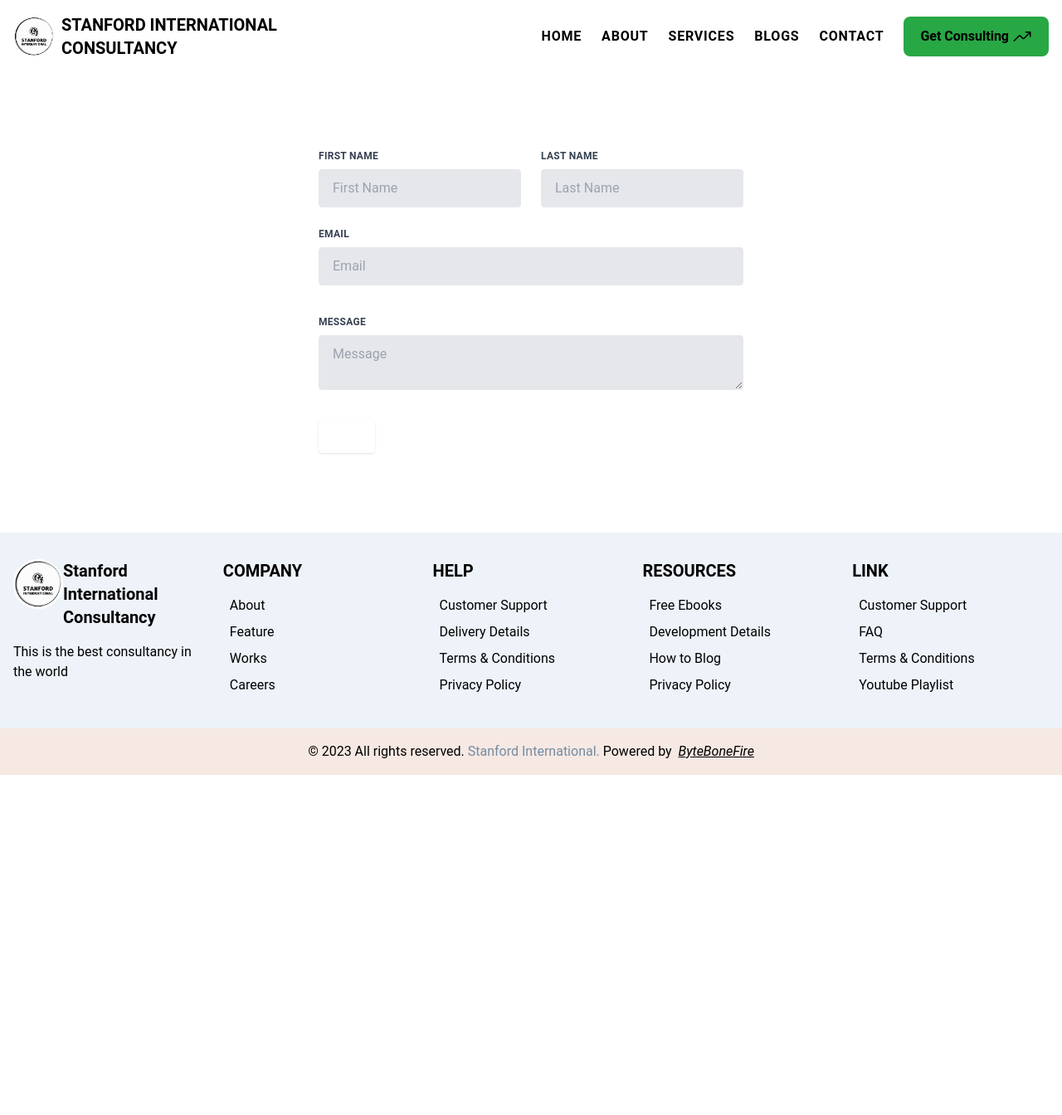
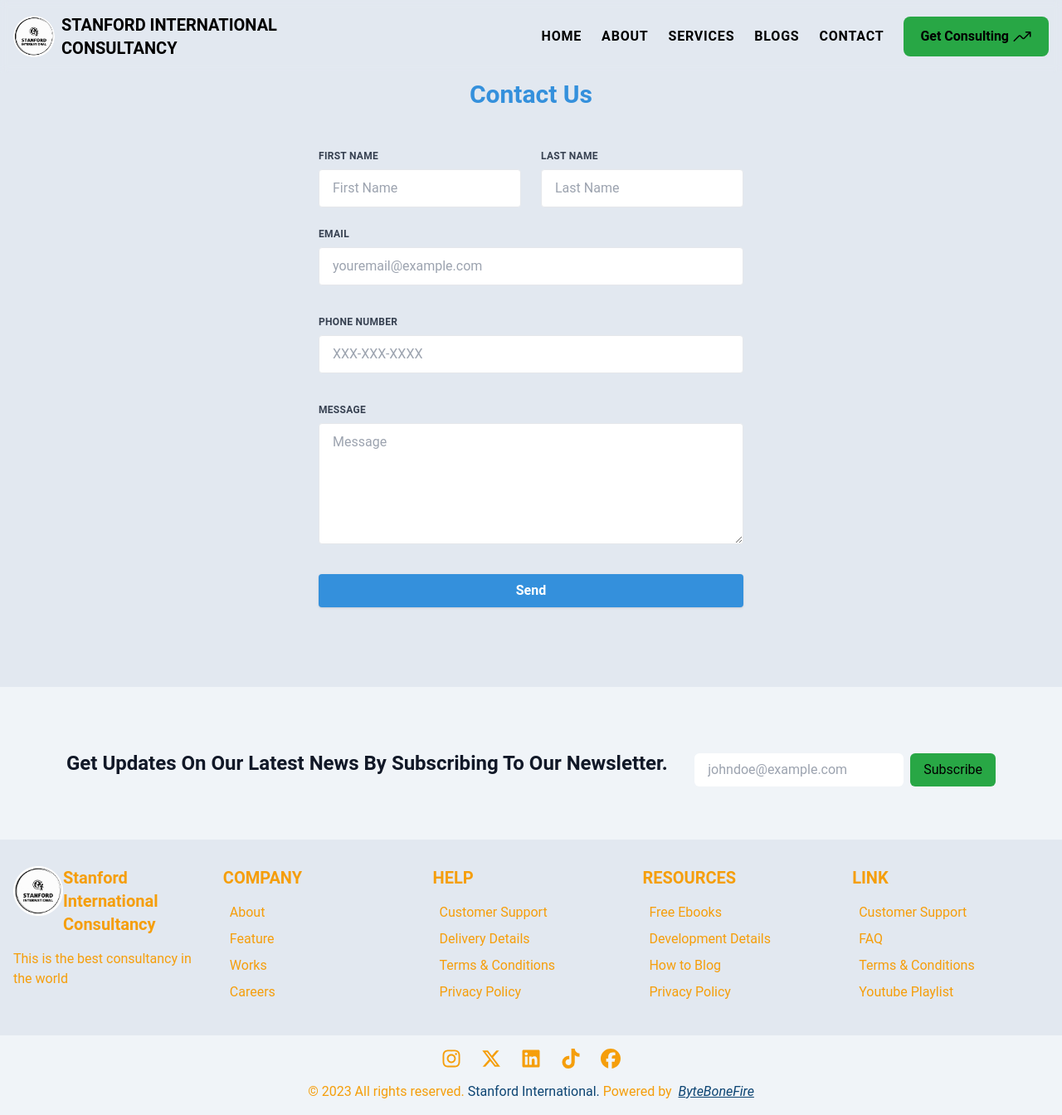
Before and after one commit to ByteBoneFire/standford-international, a React (Vite) app: page /contact in a window 1280 px wide. Shown: the whole page at 83% size. Before the commit the page ends 934 px from the top, so only its background shows below. Built offline with nearby package versions, Linux system fonts and the light colour scheme.

Commit message:
complete makeover for the color combinations

```diff
--- a/src/components/About.jsx
+++ b/src/components/About.jsx
@@ -1,9 +1,8 @@
 import React from 'react';
-
 function About() {
   return (
-    <section className="about py-24">
-      <div className="container mx-auto">
+      <section className="about w-full min-h-4/5 bg-bgSecondary py-24">
+        <div className="container mx-auto my-auto">
           <h2 data-aos="fade-up" className="text-3xl font-semibold text-primary text-center mb-12">
             About Us
           </h2>
@@ -12,6 +11,7 @@ function About() {
           </p>
         </div>
       </section>
+
   );
 }
 
--- a/src/components/Contact.jsx
+++ b/src/components/Contact.jsx
@@ -1,9 +1,10 @@
 import React from 'react';
-
+import NewsletterSignupSection from './homePage/NewsletterSignupSection';
 function Contact() {
   return (
-    <section className="contact py-24">
-      <div className="container mx-auto">
+    <>
+    <section className="contact bg-bgSecondary py-24">
+      <div className="container mx-auto my-auto">
         <h2 data-aos="fade-up" className="text-3xl font-semibold text-primary text-center mb-12">
           Contact Us
         </h2>
@@ -13,13 +14,13 @@ function Contact() {
               <label className="block uppercase tracking-wide text-gray-700 text-xs font-bold mb-2" htmlFor="grid-first-name">
                 First Name
               </label>
-              <input className="appearance-none block w-full bg-gray-200 text-gray-700 border border-gray-200 rounded py-3 px-4 leading-tight focus:outline-none focus:bg-white focus:border-gray-500" id="grid-first-name" type="text" placeholder="First Name" />
+              <input className="appearance-none block w-full bg-white-200 text-gray-700 border border-gray-200 rounded py-3 px-4 leading-tight focus:outline-none focus:bg-white focus:border-gray-500" id="grid-first-name" type="text" placeholder="First Name" />
             </div>
             <div className="w-full md:w-1/2 px-3">
               <label className="block uppercase tracking-wide text-gray-700 text-xs font-bold mb-2" htmlFor="grid-last-name">
                 Last Name
               </label>
-              <input className="appearance-none block w-full bg-gray-200 text-gray-700 border border-gray-200 rounded py-3 px-4 leading-tight focus:outline-none focus:bg-white focus:border-gray-500" id="grid-last-name" type="text" placeholder="Last Name" />
+              <input className="appearance-none block w-full bg-white-200 text-gray-700 border border-gray-200 rounded py-3 px-4 leading-tight focus:outline-none focus:bg-white focus:border-gray-500" id="grid-last-name" type="text" placeholder="Last Name" />
             </div>
           </div>
           <div className="flex flex-wrap -mx-3 mb-6">
@@ -27,7 +28,15 @@ function Contact() {
               <label className="block uppercase tracking-wide text-gray-700 text-xs font-bold mb-2" htmlFor="grid-password">
                 Email
               </label>
-              <input className="appearance-none block w-full bg-gray-200 text-gray-700 border border-gray-200 rounded py-3 px-4 mb-3 leading-tight focus:outline-none focus:bg-white focus:border-gray-500" id="grid-email" type="email" placeholder="Email" />
+              <input className="appearance-none block w-full bg-white-200 text-gray-700 border border-gray-200 rounded py-3 px-4 mb-3 leading-tight focus:outline-none focus:bg-white focus:border-gray-500" id="grid-email" type="email" placeholder="youremail@example.com" />
+            </div>
+          </div>
+          <div className="flex flex-wrap -mx-3 mb-6">
+            <div className="w-full px-3">
+              <label className="block uppercase tracking-wide text-gray-700 text-xs font-bold mb-2" htmlFor="grid-password">
+                Phone Number
+              </label>
+              <input className="appearance-none block w-full bg-white-200 text-gray-700 border border-gray-200 rounded py-3 px-4 mb-3 leading-tight focus:outline-none focus:bg-white focus:border-gray-500" id="grid-phone" type="tel" placeholder="XXX-XXX-XXXX" />
             </div>
           </div>
           <div className="flex flex-wrap -mx-3 mb-6">
@@ -35,20 +44,22 @@ function Contact() {
               <label className="block uppercase tracking-wide text-gray-700 text-xs font-bold mb-2" htmlFor="grid-password">
                 Message
               </label>
-              <textarea className="appearance-none block w-full bg-gray-200 text-gray-700 border border-gray-200 rounded py-3 px-4 mb-3 leading-tight focus:outline-none focus:bg-white focus:border-gray-500" id="grid-message" placeholder="Message" />
+              <textarea rows={6} className="appearance-none block w-full bg-white-200 text-gray-700 border border-gray-200 rounded py-3 px-4 mb-3 leading-tight focus:outline-none focus:bg-white focus:border-gray-500" id="grid-message" placeholder="Message" />
             </div>
           </div>
           <div className="md:flex md:items-center">
-            <div className="md:w-1/3">
-              <button className="shadow bg-accent hover:bg-blue-400 focus:shadow-outline focus:outline-none text-white font-bold py-2 px-4 rounded" type="button">
+            <div className="md:w-full">
+              <button className="shadow bg-primary w-full hover:bg-blue-400 focus:shadow-outline focus:outline-none text-white font-bold py-2 px-4 rounded" type="button">
                 Send
               </button>
             </div>
-            <div className="md:w-2/3"></div>
+            {/* <div className="md:w-2/3"></div> */}
           </div>
         </form>
       </div>
     </section>
+      <NewsletterSignupSection />
+    </>
   );
 }
 
--- a/src/components/Navbar.jsx
+++ b/src/components/Navbar.jsx
@@ -33,7 +33,7 @@ function Navbar() {
   return (
     <nav
       className={`fixed top-0 px-4 left-0 w-full z-20 ${
-        isHome ? 'bg-bgSecondary' :'bg-transparent'
+        isHome ? '' :'bg-transparent'
       } transition-colors duration-300`}
       style={{
         backdropFilter: "blur(5px)",
--- a/src/components/RightsReservedSection.jsx
+++ b/src/components/RightsReservedSection.jsx
@@ -1,10 +1,28 @@
 import React from 'react';
+import { FaInstagram, FaXTwitter, FaLinkedin, FaTiktok, FaFacebook } from 'react-icons/fa6';
 
 function RightsReservedSection() {
   return (
     <section className="rights-reserved-section py-4 bg-bgPrimary text-secondary text-center">
       <div className="container mx-auto">
-        <p>&copy; 2023 All rights reserved. <span className='text-brand'>Stanford International.&nbsp;</span><span>Powered by &nbsp;</span><span className='italic underline'>ByteBoneFire</span></p>
+        <div className="flex justify-center gap-6 mb-4">
+          <a href="https://instagram.com/" target="_blank" rel="noopener noreferrer" className="hover:text-brand transition-colors">
+            <FaInstagram size={24} />
+          </a>
+          <a href="https://x.com/" target="_blank" rel="noopener noreferrer" className="hover:text-brand transition-colors">
+            <FaXTwitter size={24} />
+          </a>
+          <a href="https://linkedin.com/company/" target="_blank" rel="noopener noreferrer" className="hover:text-brand transition-colors">
+            <FaLinkedin size={24} />
+          </a>
+          <a href="https://tiktok.com/@stanfordinternational" target="_blank" rel="noopener noreferrer" className="hover:text-brand transition-colors">
+            <FaTiktok size={24} />
+          </a>
+          <a href="https://facebook.com/stanfordinternational" target="_blank" rel="noopener noreferrer" className="hover:text-brand transition-colors">
+            <FaFacebook size={24} />
+          </a>
+        </div>
+        <p>&copy; 2023 All rights reserved. <span className='text-brand'>Stanford International.&nbsp;</span><span>Powered by &nbsp;</span><span className='italic underline text-brand'>ByteBoneFire</span></p>
       </div>
     </section>
   );
--- a/src/components/Services.jsx
+++ b/src/components/Services.jsx
@@ -1,5 +1,4 @@
 import React from 'react';
-
 const servicesData = [
   {
     title: 'Business Consulting',
@@ -16,7 +15,7 @@ const servicesData = [
 ];
 
 function Services() {
-  return (
+    return (
     <section className="services bg-gray-100 py-24">
       <div className="container mx-auto">
         <h2 data-aos="fade-up" className="text-3xl font-semibold text-primary text-center mb-12">
--- a/src/components/blogPage/BlogArticleSection.jsx
+++ b/src/components/blogPage/BlogArticleSection.jsx
@@ -2,7 +2,7 @@ import React, { useState } from "react";
 import { useNavigate } from "react-router-dom";
 import { Link } from 'react-router-dom';
 import { IoTrendingUpOutline } from 'react-icons/io5';
-
+import NewsletterSignupSection from '../homePage/NewsletterSignupSection';
 const BlogArticleSection = () => {
   // const blogs = [
   //   { id: 1, title: "Blog 1", date: "2025-02-01", content: "This is the content of Blog 1." },
@@ -59,7 +59,8 @@ const BlogArticleSection = () => {
   const paginate = (pageNumber) => setCurrentPage(pageNumber);
 
   return (
-    <section className="pt-32 bg-bgSecondary py-8">
+    <>
+    <section className="pt-32 bg-bgSecondary py-24">
 
       <div className="container mx-auto">
         <section className='flex flex-col md:flex-row-reverse px-4 justify-between items-center mb-6'>
@@ -97,6 +98,8 @@ const BlogArticleSection = () => {
         </div>
       </div>
     </section>
+    <NewsletterSignupSection />
+    </>
   );
 };
 
--- a/tailwind.config.js
+++ b/tailwind.config.js
@@ -7,15 +7,17 @@ export default {
   theme: {
     extend: {
       colors: {
-        'primary': '#FFFFFF', //  primary color
-        'secondary': '#000000', //  secondary color
-        'button': '#28a745', // Green button color
-        'brand': '#0D457390', // blue color with 80% opacity
-        'bgPrimary': '#DAA38C40', // pinks color with 40% opacity
-        'bgSecondary': '#71A1CD20', // blue color with 20% opacity
+        'primary': '#3490dc', // Vibrant blue for primary elements
+        'secondary': '#f59e0b', // Soft Gold/Amber for highlights - UPDATED
+        'accent': '#fc8181',   // Red accent for calls to action
+        'button': '#28a745',    // Green button color (remains)
+        'brand': '#0D4573',     // Stronger blue brand color
+        'bgPrimary': '#f0f4f8', // Light gray background
+        'bgSecondary': '#e2e8f0', // Slightly darker gray for sections
       },
       fontFamily: {
-        'sans': ['Roboto', 'sans-serif'],
+        'sans': ['"Nunito Sans"', 'sans-serif'], // Modern, readable font
+        'serif': ['"Merriweather"', 'serif'],     // For headings or special text
       },
     },
   },
```
Lines whose indentation alone changed are shown as unchanged.
